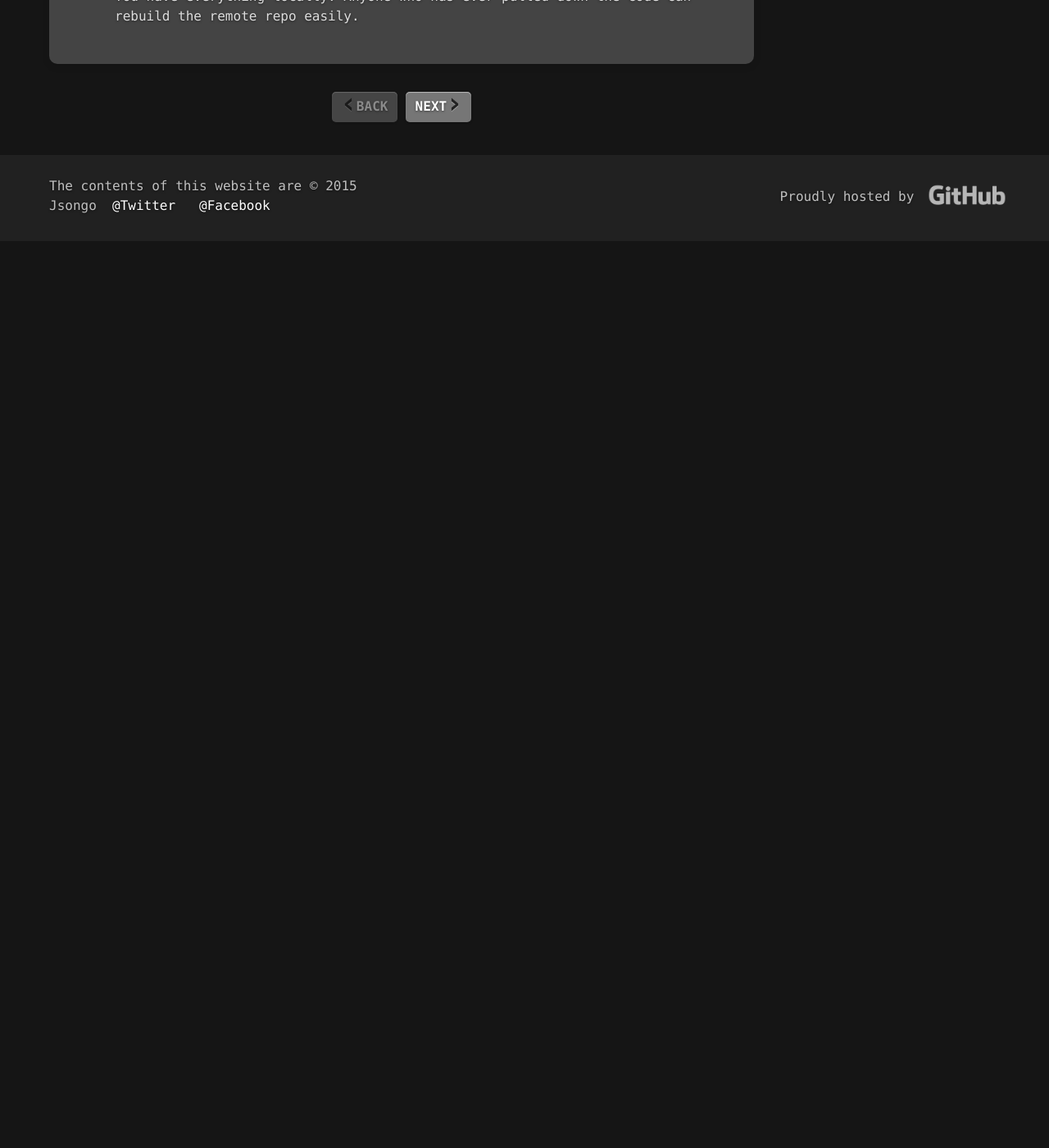
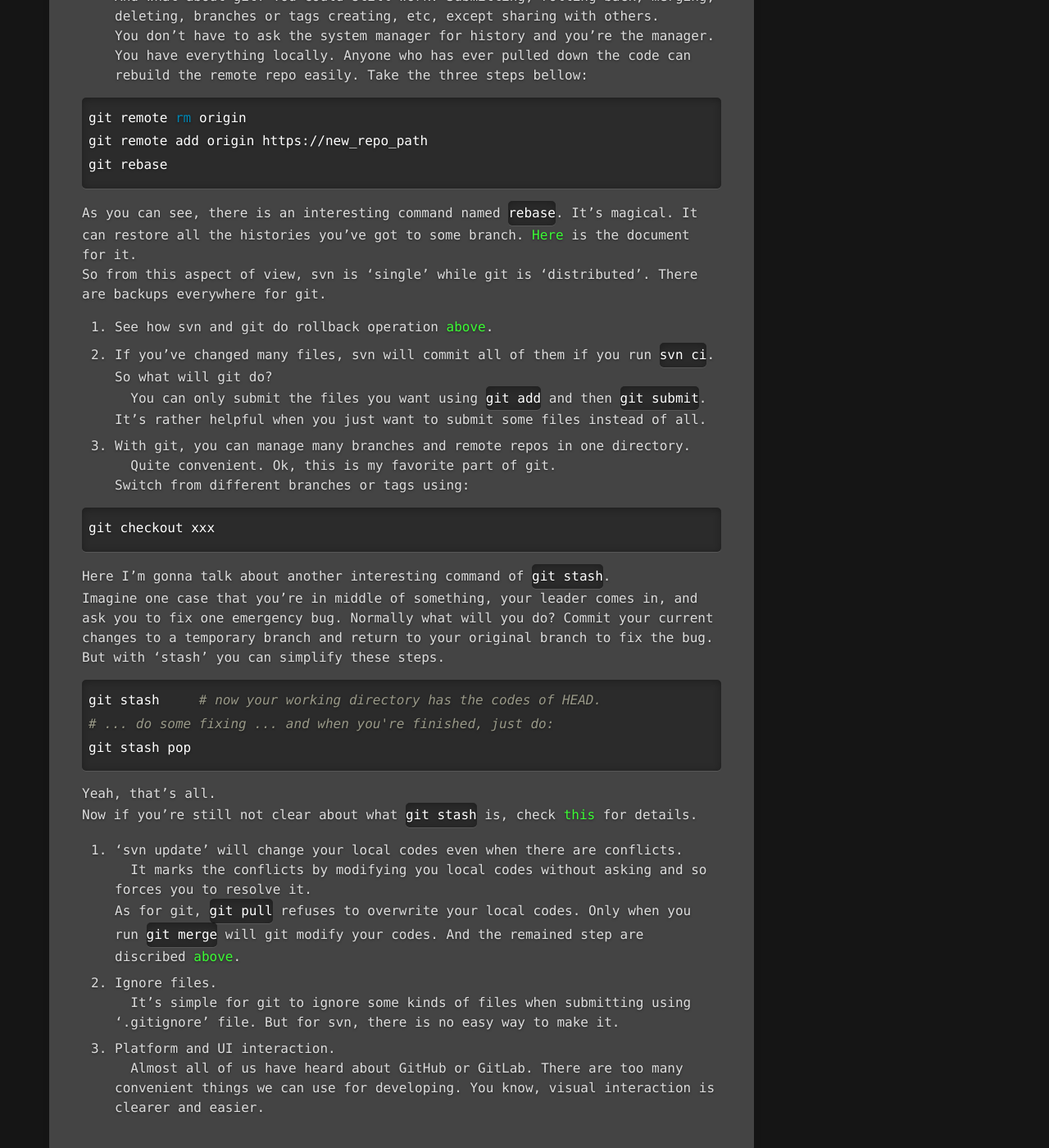
Before and after one commit to jsongo/jsongo.github.io, a Jekyll site: the page built from _posts/2015-06-22-svn-git-summary.markdown, in a window 1280 px wide and 1400 px high, scrolled down 12820 px. Shown: the whole window at 82% size. Built offline with Jekyll 4.4.1, drawn with Linux system fonts in a browser that asks for light colours; comment, search, counter and statistics services are not loaded; before the commit the page ends 13114 px from its top, so only the background shows below that; some of the changed text lies outside the part shown.

Commit message:
Update 2015-06-22-svn-git-summary.markdown

```diff
--- a/_posts/2015-06-22-svn-git-summary.markdown
+++ b/_posts/2015-06-22-svn-git-summary.markdown
@@ -33,9 +33,11 @@ I've been using svn for the past three years and git for several months, which a
 
 ---
 First of all, say you're familiar with svn, there's something different you've got to know about git. Git has two repositories for every project you clone to your local directory. One is the remote repo which can be shared with different people, the other is local repo which could only be access by yourself but could be used when you're disconnected from the internet.
-This post is mainly for coders, so, below I'll talk about codes instead of files.
+This post is mainly for coders, so, below I'll talk about codes instead of files in some places.
 `[]` in commands below means the part is optional.
 'repo' is short for 'repository' which performs the server and storage for svn or git.
+Also, there is a different meaning of 'checkout' between svn and git.
+In svn, 'checkout' means pulling down the codes while in git, it means swithing among branches in your working directory. I'll talk more about that bellow.
 
 <a id="sec1"></a>
 
@@ -409,4 +411,36 @@ On the other hand, did you find that '.svn' is quite smaller then '.git'?  That'
 &nbsp;&nbsp;What would happend to svn and git? How will they resume the remote repo?
 Sorry, svn can't make it. It has to build a new remote repo, delete your local '.svn' directories, and then submit your local code to the new-build repo with all the history lost. You'll never restore a history version.
 And what about git? You could still work. Submitting, rolling back, merging, deleting, branches or tags creating, etc, except sharing with others.
-You don't have to ask the system manager for history and you're the manager. You have everything locally. Anyone who has ever pulled down the code can rebuild the remote repo easily.
+You don't have to ask the system manager for history and you're the manager. You have everything locally. Anyone who has ever pulled down the code can rebuild the remote repo easily. Take the three steps bellow:
+{% highlight bash %}
+git remote rm origin
+git remote add origin https://new_repo_path
+git rebase
+{% endhighlight %}
+As you can see, there is an interesting command named `rebase`. It's magical. It can restore all the histories you've got to some branch. [Here](http://git-scm.com/docs/git-rebase) is the document for it.
+So from this aspect of view, svn is 'single' while git is 'distributed'. There are backups everywhere for git.
+5. See how svn and git do rollback operation [above](#sec10).
+6. If you've changed many files, svn will commit all of them if you run `svn ci`. So what will git do?
+&nbsp;&nbsp;You can only submit the files you want using `git add` and then `git submit`. It's rather helpful when you just want to submit some files instead of all.
+7. With git, you can manage many branches and remote repos in one directory.
+&nbsp;&nbsp;Quite convenient. Ok, this is my favorite part of git.
+Switch from different branches or tags using:
+{% highlight bash %}
+git checkout xxx
+{% endhighlight %}
+Here I'm gonna talk about another interesting command of `git stash`.
+Imagine one case that you're in middle of something, your leader comes in, and ask you to fix one emergency bug. Normally what will you do? Commit your current changes to a temporary branch and return to your original branch to fix the bug. But with 'stash' you can simplify these steps.
+{% highlight bash %}
+git stash     # now your working directory has the codes of HEAD.
+# ... do some fixing ... and when you're finished, just do:
+git stash pop
+{% endhighlight %}
+Yeah, that's all.
+Now if you're still not clear about what `git stash` is, check [this](http://git-scm.com/docs/git-stash) for details.
+8. 'svn update' will change your local codes even when there are conflicts.
+&nbsp;&nbsp;It marks the conflicts by modifying you local codes without asking and so forces you to resolve it.
+As for git, `git pull` refuses to overwrite your local codes. Only when you run `git merge` will git modify your codes. And the remained step are discribed [above](sec11).
+9. Ignore files.
+&nbsp;&nbsp;It's simple for git to ignore some kinds of files when submitting using '.gitignore' file. But for svn, there is no easy way to make it.
+10. Platform and UI interaction.
+&nbsp;&nbsp;Almost all of us have heard about GitHub or GitLab. There are too many convenient things we can use for developing. You know, visual interaction is clearer and easier.
```
